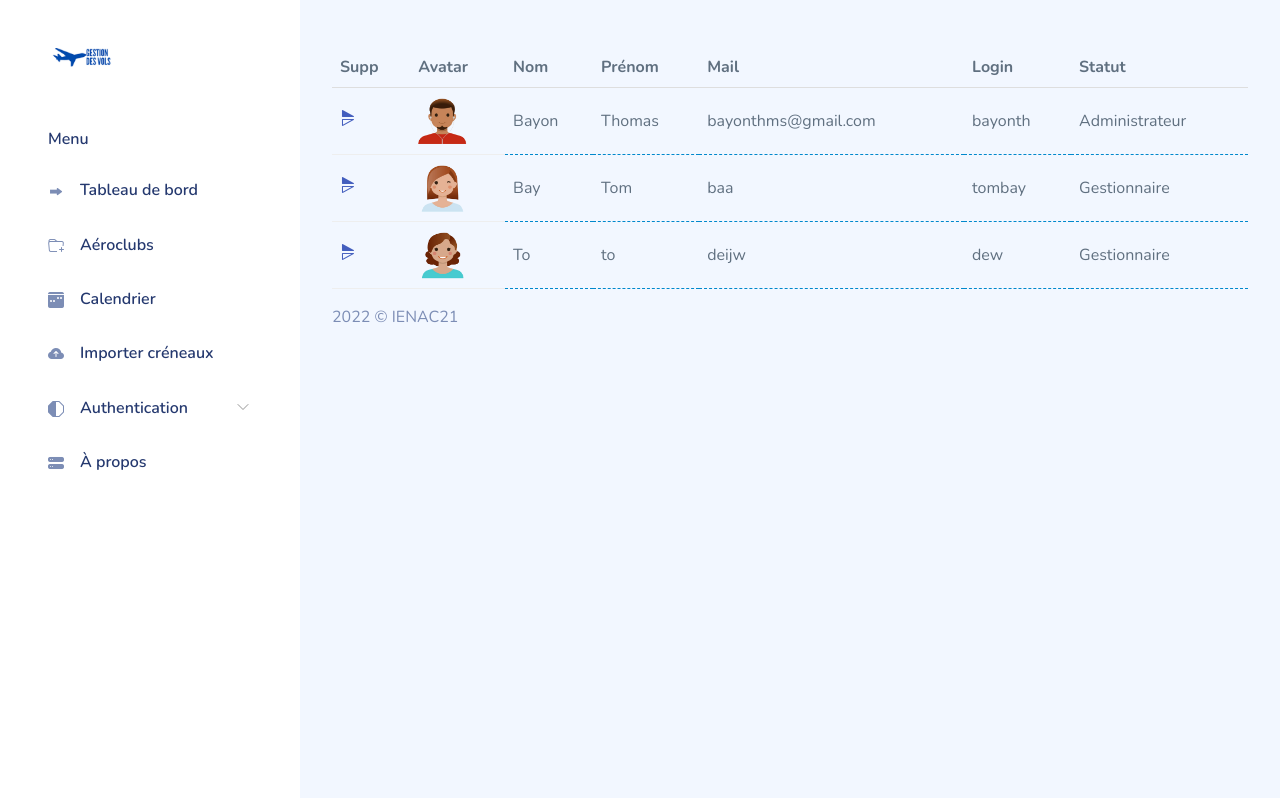
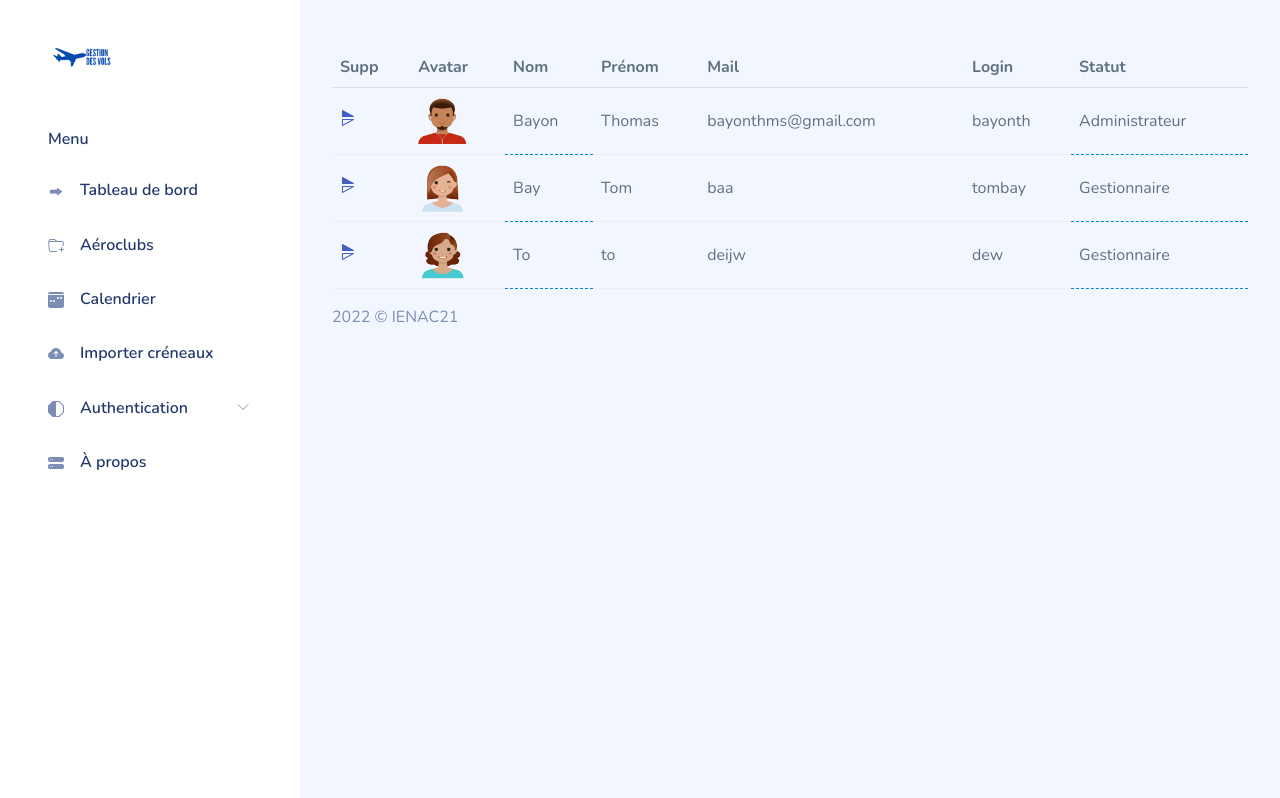
Before and after one commit to albanmp/be_web, a Flask app: the page made by Site/myApp/template/gérer-profils.html in a window 1280 px wide. Shown: the part 1-799 px from the top of the page. Run offline with Flask 2, Linux system fonts and the light colour scheme; data comes from the database, SQL or seed files in the repository; some libraries are stand-ins or nearby versions.

Commit message:
modifier profils

```diff
--- a/Site/myApp/template/gérer-profils.html
+++ b/Site/myApp/template/gérer-profils.html
@@ -4,8 +4,6 @@
 <head>
     {%include('layout/head.html')%}
     <link rel="stylesheet" href="/static/vendors/bootstrap3-editable-1/bootstrap3-editable/css/bootstrap-editable.css" />
-    <link rel="stylesheet"
-        href="/static/vendors/bootstrap3-editable-1/bootstrap3-editable/css/bootstrap-editable.css" />
 </head>
 
 <body>
@@ -70,17 +68,15 @@
                             </a>
                         </td>
                         <td><img src="/static/images/avatar/{{ user.avatar }}" width = 50 height = 50/></td>
-
-
-                        <td class='modif' data-url = 'updateMembre' data-name= 'nom'data-pk='{{user.idUser}}' > {{ user.nom }}</td>
-                        <td class='modif' data-url = 'updateMembre' data-name= 'prenom'data-pk='{{user.idUser}}' > {{ user.prenom }}</td>
-                        <td class='modif' data-url = 'updateMembre' data-name= 'mail'data-pk='{{user.idUser}}' > {{ user.mail }}</td>
-                        <td class='modif' data-url = 'updateMembre' data-name= 'login'data-pk='{{user.idUser}}' > {{ user.login }}</td>
+                        <td class='modif' data-url='updateMembre' data-name='nom' data-pk='{{user.idUser}}'>{{ user.nom }}</td>
+                        <td>{{ user.prenom }}</td>
+                        <td>{{ user.mail }}</td>
+                        <td>{{ user.login }}</td>
                         <td class='modifSelect' data-url = 'updateMembre' data-name= 'statut' data-pk='{{user.idUser}}'>
                             {% if user.statut == 0 %}
                                 Administrateur
                             {% else %}
-                                 Gestionnaire
+                                Gestionnaire
                             {% endif %}
                         </td>
                     </tr>
```
